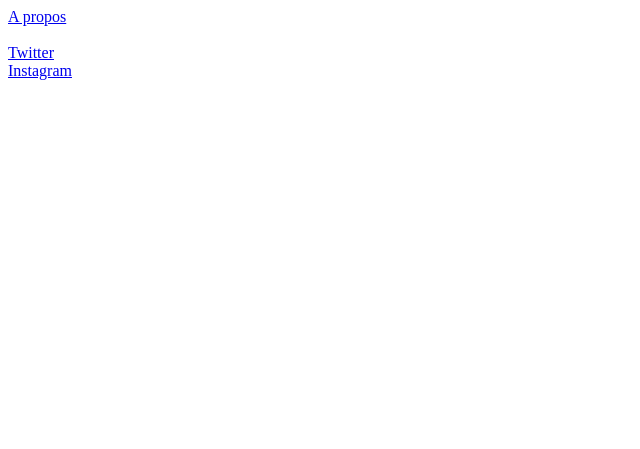
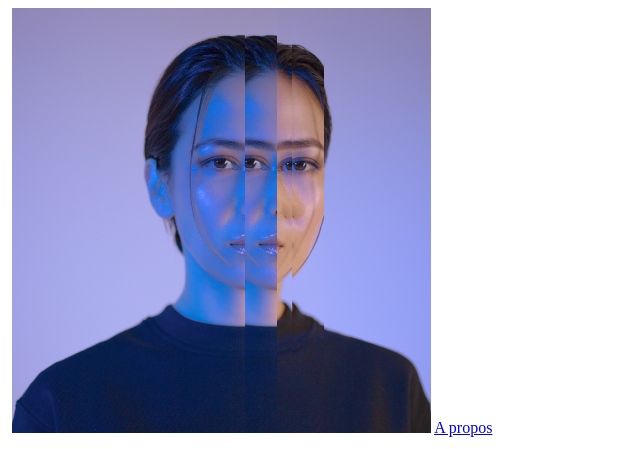
Before and after one commit to HosniFadhel/course, a plain HTML site: page index.html in a window 1280 px wide. Shown: the top 449 px of the page, without its empty margins (0-640 px from the left). Drawn offline with Linux system fonts and the light colour scheme.

Commit message:
1 binaries uploaded

```diff
--- a/index.html
+++ b/index.html
@@ -5,15 +5,17 @@
         <title>Accueil – Robbie Lens Photographie</title>
     </head>
     <body>
+      <img src=""
       <!-- à propos-->
+      <img src="robbie-lens.png" alt="Robbie Lens ">
       <a href="a-propos.html">
       A propos
       </a><br>
       <a href="https://twitter.com/"target="_blank"> <br>
-        Twitter
+        Twitter<img src="twitter.png" alt="twitter">
       </a>
       <a href="https://www.instagram.com/"target="_blank"><br>
-        Instagram
+        Instagram<img src="instagram.png" alt="Instagram">
       </a>
     </body>
 </html>
```
Also changed, not shown: a-propos.html (+1 -0 lines), logo.png (added).
